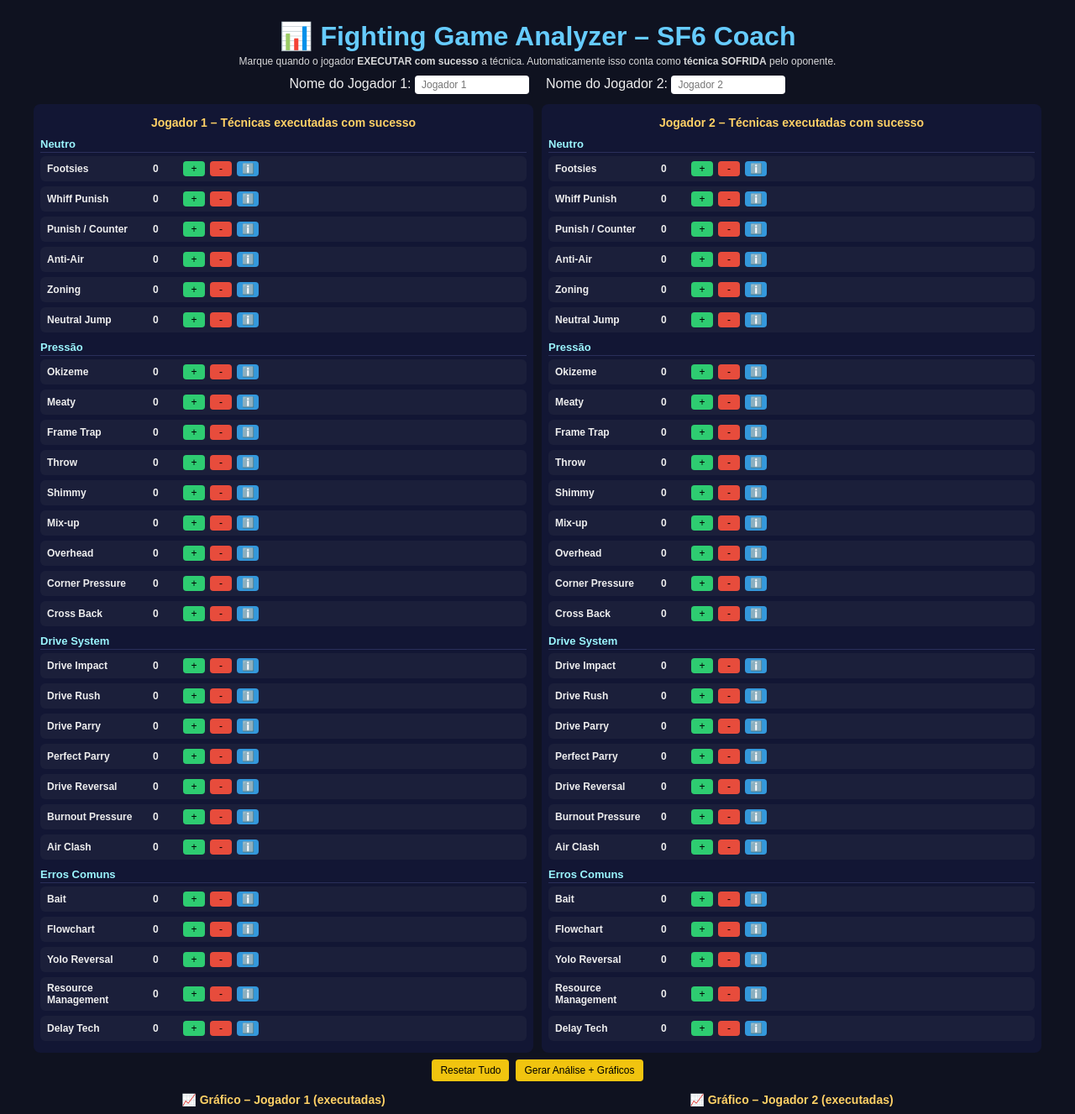
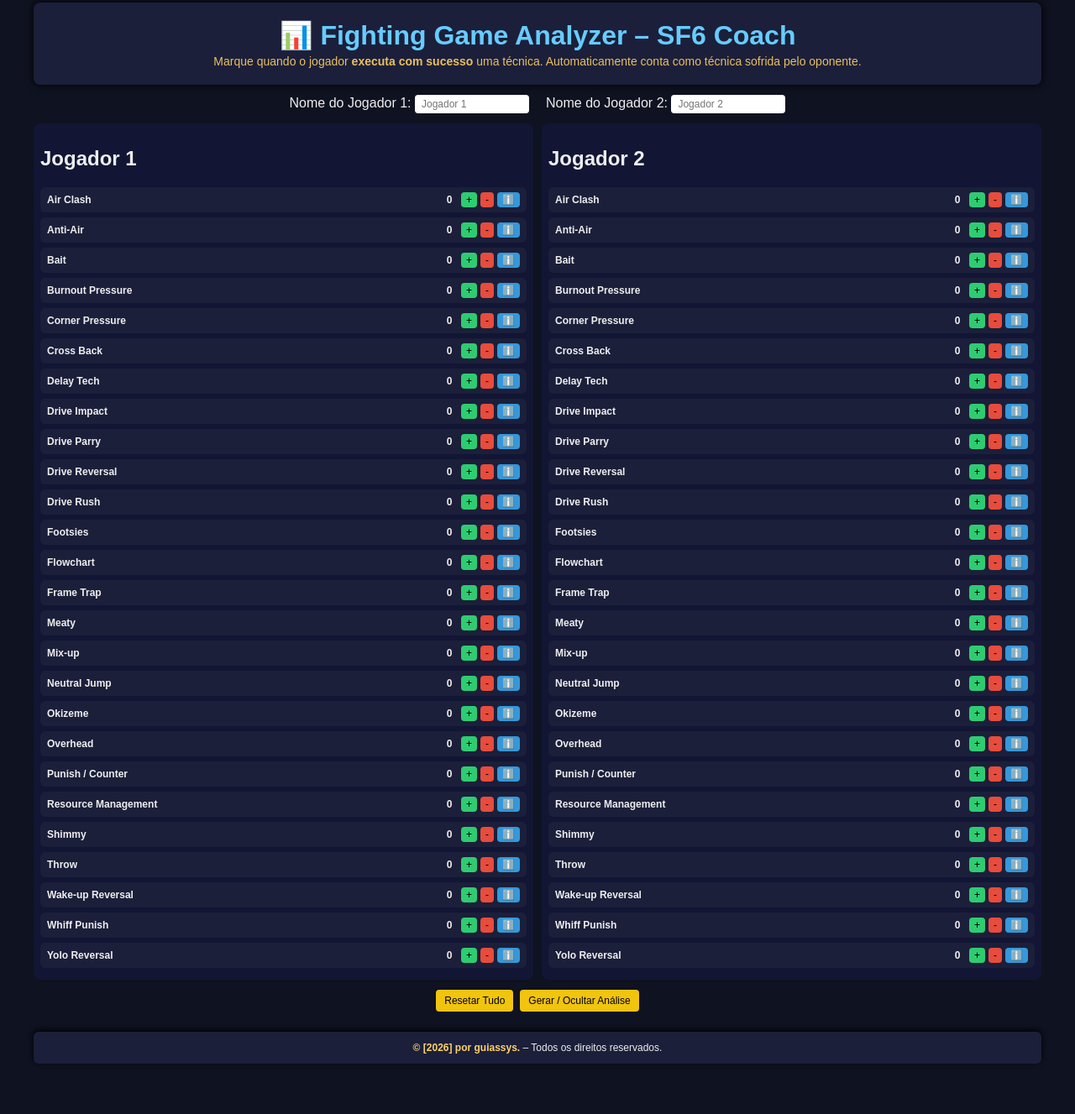
Before and after one commit to guiassys/fighting-game-analyzer, a plain HTML site: page index.html in a window 1280 px wide. Shown: the part 9-1336 px from the top of the page at 84% size. After the commit the page ends 1288 px from the top, so only its background shows below. Drawn offline with Linux system fonts and the light colour scheme.

Commit message:
Refactor user interface

```diff
--- a/index.html
+++ b/index.html
@@ -3,46 +3,58 @@
 <head>
 <meta charset="UTF-8" />
 <title>Fighting Game Analyzer – SF6 Coach</title>
+<link rel="icon" href="https://upload.wikimedia.org/wikipedia/commons/6/6a/Video-game-icon.png" type="image/png" />
 <style>
-  body { font-family: Arial, sans-serif; background:#0f1220; color:#eee; padding:12px; max-width:1200px; margin:auto; }
-  h1 { text-align:center; color:#6cf; margin-bottom:4px; }
-  .subtitle { text-align:center; font-size:12px; opacity:.9; margin-bottom:10px; }
-  h2 { text-align:center; font-size:14px; color:#ffd166; margin:6px 0; }
-  h3 { font-size:13px; color:#9bf6ff; margin:10px 0 4px; border-bottom:1px solid #2a2f5a; padding-bottom:2px; }
-  .grid { display:grid; grid-template-columns:1fr 1fr; gap:10px; }
+  body { font-family: Arial, sans-serif; background:#0f1220; color:#eee; padding:12px; max-width:1200px; margin:auto; display:flex; flex-direction:column; min-height:100vh;}
+  header { text-align:center; background:#1b1f3a; padding:20px; border-radius:8px; margin-bottom:12px; box-shadow: 0 0 10px #000; }
+  header h1 { color:#6cf; font-size:2em; margin:0; }
+  header .subtitle { font-size:14px; color:#ffd166; margin-top:4px; opacity:.9; }
+  .name-inputs { display:flex; justify-content:center; gap:20px; margin-bottom:12px; }
+  .name-inputs input { padding:4px 8px; border-radius:4px; border:none; font-size:12px; width:120px; }
+  .grid { display:grid; grid-template-columns:1fr 1fr; gap:10px; flex:1; }
   .panel { background:#121634; padding:8px; border-radius:8px; }
-  .tech { background:#1b1f3a; padding:6px 8px; border-radius:6px; margin-bottom:6px;
-          display:grid; grid-template-columns:120px 30px 26px 26px 26px; gap:6px; align-items:center; font-size:12px; }
-  .tech span { font-weight:bold; }
+  .tech {
+    background:#1b1f3a;
+    padding:6px 8px;
+    border-radius:6px;
+    margin-bottom:6px;
+    display:flex;
+    align-items:center;
+    justify-content:space-between;
+    font-size:12px;
+  }
+  .tech span.name { flex:1; font-weight:bold; }
+  .tech .counter { width:28px; text-align:center; font-weight:bold; }
+  .tech .buttons { display:flex; gap:4px; align-items:center; }
   button { padding:2px 6px; border-radius:4px; border:none; cursor:pointer; font-size:12px; }
   .inc { background:#2ecc71; }
   .dec { background:#e74c3c; }
   .info-btn { background:#3498db; color:#fff; font-weight:bold; }
   .info-panel { display:none; background:#0c102a; border-left:3px solid #3498db; padding:8px; margin:4px 0 8px; font-size:12px; }
-  .actions { display:flex; gap:8px; justify-content:center; margin:8px 0; }
+  .actions { display:flex; gap:8px; justify-content:center; margin:12px 0; }
   .actions button { background:#f1c40f; padding:6px 10px; font-size:12px; }
-  .name-inputs { display:flex; justify-content:center; gap:20px; margin-bottom:12px; }
-  .name-inputs input { padding:4px 8px; border-radius:4px; border:none; font-size:12px; width:120px; }
-  canvas { background:#fff; border-radius:6px; width:100%; height:auto; margin-top:6px; }
-  .analysis { background:#1b1f3a; padding:10px; border-radius:6px; margin-top:6px; font-size:12px; }
+  .analysis-container { display:none; flex-direction:column; gap:6px; }
+  .analysis { background:#1b1f3a; padding:10px; border-radius:6px; font-size:12px; min-height:60px; }
+  footer { text-align:center; margin-top:12px; font-size:12px; }
+  footer .footer-content { background:#1b1f3a; padding:12px; border-radius:6px; box-shadow:0 -2px 6px #000; }
+  footer .footer-content span { color:#ffd166; font-weight:bold; }
 </style>
 </head>
 <body>
 
-<h1>📊 Fighting Game Analyzer – SF6 Coach</h1>
-<div class="subtitle">
-  Marque quando o jogador <b>EXECUTAR com sucesso</b> a técnica.
-  Automaticamente isso conta como <b>técnica SOFRIDA</b> pelo oponente.
-</div>
+<header>
+  <h1>📊 Fighting Game Analyzer – SF6 Coach</h1>
+  <div class="subtitle">Marque quando o jogador <b>executa com sucesso</b> uma técnica. Automaticamente conta como técnica sofrida pelo oponente.</div>
+</header>
 
 <div class="name-inputs">
   <div>
     <label for="name-p1">Nome do Jogador 1:</label>
-    <input type="text" id="name-p1" placeholder="Jogador 1" />
+    <input type="text" id="name-p1" placeholder="Jogador 1" oninput="updateAnalysisIfVisible()" />
   </div>
   <div>
     <label for="name-p2">Nome do Jogador 2:</label>
-    <input type="text" id="name-p2" placeholder="Jogador 2" />
+    <input type="text" id="name-p2" placeholder="Jogador 2" oninput="updateAnalysisIfVisible()" />
   </div>
 </div>
 
@@ -50,58 +62,54 @@
 
 <div class="actions">
   <button onclick="resetAll()">Resetar Tudo</button>
-  <button onclick="generateAnalysis()">Gerar Análise + Gráficos</button>
+  <button onclick="toggleAnalysis()">Gerar / Ocultar Análise</button>
 </div>
 
-<div class="grid">
+<div class="grid analysis-container" id="analysis-grid">
   <div>
-    <h2>📈 Gráfico – Jogador 1 (executadas)</h2>
-    <canvas id="chart-p1" width="500" height="260"></canvas>
+    <h2>Análise – Jogador 1</h2>
     <div class="analysis" id="analysis-p1"></div>
   </div>
   <div>
-    <h2>📈 Gráfico – Jogador 2 (executadas)</h2>
-    <canvas id="chart-p2" width="500" height="260"></canvas>
+    <h2>Análise – Jogador 2</h2>
     <div class="analysis" id="analysis-p2"></div>
   </div>
 </div>
 
+<footer>
+  <div class="footer-content">
+    <span>© [2026] por guiassys.</span> – Todos os direitos reservados.
+  </div>
+</footer>
+
 <script>
 const techniques = [
-  // 🟢 Neutro
-  { cat:"Neutro", name:"Footsies", desc:"Controle de espaço no neutro.", defense:"Aprenda o alcance dos pokes.", improve:"Use mais golpes seguros." },
-  { cat:"Neutro", name:"Whiff Punish", desc:"Punir golpes errados.", defense:"Não spame golpes no vazio.", improve:"Confirme visualmente antes de apertar." },
-  { cat:"Neutro", name:"Punish / Counter", desc:"Punir ataques errados do oponente com golpes de alcance seguro ou combo.", defense:"Evite atacar de forma previsível; saiba os frames de recovery do oponente.", improve:"Leia os padrões do adversário e responda com ataques de maior dano." },
-  { cat:"Neutro", name:"Anti-Air", desc:"Punir pulos do oponente.", defense:"Varie timing de pulo.", improve:"Reaja mais rápido aos jumps." },
-  { cat:"Neutro", name:"Zoning", desc:"Controle de espaço com golpes longos.", defense:"Walk & block; não pule no desespero.", improve:"Alterne projétil, fake e avanço." },
-  { cat:"Neutro", name:"Neutral Jump", desc:"Pular no neutro para evitar pressão.", defense:"Punir com ataque anti-air.", improve:"Use para variar tempo e distância." },
-
-  // 🔵 Pressão
-  { cat:"Pressão", name:"Okizeme", desc:"Pressão no wake-up.", defense:"Varie wake-up e não use reversal sempre.", improve:"Misture meaty, throw e shimmy." },
-  { cat:"Pressão", name:"Meaty", desc:"Ataque no wake-up.", defense:"Observe timing; varie wake-up.", improve:"Treine timing no modo treino." },
-  { cat:"Pressão", name:"Frame Trap", desc:"Punir mash fora de turno.", defense:"Respeite o turno; defenda mais.", improve:"Mude timing para não virar flowchart." },
-  { cat:"Pressão", name:"Throw", desc:"Agarrão simples para quebrar defesa.", defense:"Use tech de throw, backdash ou pulo.", improve:"Use após vantagem de frames e misture com shimmy." },
-  { cat:"Pressão", name:"Shimmy", desc:"Finta de throw para punir tech.", defense:"Use delay tech; não dê tech automático.", improve:"Varie o spacing." },
-  { cat:"Pressão", name:"Mix-up", desc:"Forçar adivinhação.", defense:"Observe padrões.", improve:"Varie opções." },
-  { cat:"Pressão", name:"Overhead", desc:"Quebra defesa baixa.", defense:"Troque para guarda em pé.", improve:"Não repita sempre do mesmo setup." },
-  { cat:"Pressão", name:"Corner Pressure", desc:"Pressão no canto.", defense:"Brigue pra sair do corner.", improve:"Trave opções de escape." },
-  { cat:"Pressão", name:"Cross Back", desc:"Passar por trás do oponente para confundir.", defense:"Observe movimentação lateral e bloqueie.", improve:"Varie timing e espaçamento." },
-
-  // 🟣 Drive System (SF6)
-  { cat:"Drive System", name:"Drive Impact", desc:"Golpe de armadura que causa wall splat.", defense:"Use counter DI, multi-hit ou throw.", improve:"Use para punir padrões." },
-  { cat:"Drive System", name:"Drive Rush", desc:"Avanço rápido para pressão/confirm.", defense:"Check de avanço.", improve:"Use para converter hits." },
-  { cat:"Drive System", name:"Drive Parry", desc:"Parry que consome Drive.", defense:"Baitar e atrasar golpes.", improve:"Use em strings previsíveis." },
-  { cat:"Drive System", name:"Perfect Parry", desc:"Parry no timing perfeito.", defense:"Varie timing/throws.", improve:"Treine reação." },
-  { cat:"Drive System", name:"Drive Reversal", desc:"Escape defensivo com Drive.", defense:"Baitar e punir.", improve:"Use quando encurralado." },
-  { cat:"Drive System", name:"Burnout Pressure", desc:"Pressão quando o oponente está em Burnout.", defense:"Evite Burnout.", improve:"Abuse do chip damage." },
-  { cat:"Drive System", name:"Air Clash", desc:"Quando ataques aéreos dos dois jogadores colidem, causando pouco ou nenhum dano.", defense:"Evite atacar no mesmo tempo que o oponente; varie altura e timing.", improve:"Use para punir jump-ins ou padrões previsíveis do adversário."},
-
-  // 🔴 Erros Comuns / Leitura
-  { cat:"Erros Comuns", name:"Bait", desc:"Provocar erro do oponente.", defense:"Não reaja no automático.", improve:"Varie recuar e atacar." },
-  { cat:"Erros Comuns", name:"Flowchart", desc:"Repetir sempre o mesmo padrão.", defense:"Punir o padrão.", improve:"Quebre seus próprios hábitos." },
-  { cat:"Erros Comuns", name:"Yolo Reversal", desc:"Abusar de reversals sem leitura.", defense:"Baitar e punir.", improve:"Use com critério." },
-  { cat:"Erros Comuns", name:"Resource Management", desc:"Uso ruim do Drive Gauge.", defense:"Forçar Burnout.", improve:"Gerencie melhor o Drive." },
-  { cat:"Erros Comuns", name:"Delay Tech", desc:"Delay na defesa de throws.", defense:"Use tech automático com leitura.", improve:"Varie tempo de defesa." },
+  { name:"Air Clash", desc:"Quando ataques aéreos dos dois jogadores colidem, causando pouco ou nenhum dano.", defense:"Evite atacar no mesmo tempo que o oponente; varie altura e timing.", improve:"Use para punir jump-ins ou padrões previsíveis do adversário."},
+  { name:"Anti-Air", desc:"Punir pulos do oponente.", defense:"Varie timing de pulo.", improve:"Reaja mais rápido aos jumps." },
+  { name:"Bait", desc:"Provocar erro do oponente.", defense:"Não reaja no automático.", improve:"Varie recuar e atacar." },
+  { name:"Burnout Pressure", desc:"Pressão quando o oponente está em Burnout.", defense:"Evite Burnout.", improve:"Abuse do chip damage." },
+  { name:"Corner Pressure", desc:"Pressão no canto.", defense:"Brigue pra sair do corner.", improve:"Trave opções de escape." },
+  { name:"Cross Back", desc:"Passar por trás do oponente para confundir.", defense:"Observe movimentação lateral e bloqueie.", improve:"Varie timing e espaçamento." },
+  { name:"Delay Tech", desc:"Delay na defesa de throws.", defense:"Use tech automático com leitura.", improve:"Varie tempo de defesa." },
+  { name:"Drive Impact", desc:"Golpe de armadura que causa wall splat.", defense:"Use counter DI, multi-hit ou throw.", improve:"Use para punir padrões." },
+  { name:"Drive Parry", desc:"Parry que consome Drive.", defense:"Baitar e atrasar golpes.", improve:"Use em strings previsíveis." },
+  { name:"Drive Reversal", desc:"Escape defensivo com Drive.", defense:"Baitar e punir.", improve:"Use quando encurralado." },
+  { name:"Drive Rush", desc:"Avanço rápido para pressão/confirm.", defense:"Check de avanço.", improve:"Use para converter hits." },
+  { name:"Footsies", desc:"Controle de espaço no neutro.", defense:"Aprenda o alcance dos pokes.", improve:"Use mais golpes seguros." },
+  { name:"Flowchart", desc:"Repetir sempre o mesmo padrão.", defense:"Punir o padrão.", improve:"Quebre seus próprios hábitos." },
+  { name:"Frame Trap", desc:"Punir mash fora de turno.", defense:"Respeite o turno; defenda mais.", improve:"Mude timing para não virar flowchart." },
+  { name:"Meaty", desc:"Ataque no wake-up.", defense:"Observe timing; varie wake-up.", improve:"Treine timing no modo treino." },
+  { name:"Mix-up", desc:"Forçar adivinhação.", defense:"Observe padrões.", improve:"Varie opções." },
+  { name:"Neutral Jump", desc:"Pular no neutro para evitar pressão.", defense:"Punir com ataque anti-air.", improve:"Use para variar tempo e distância." },
+  { name:"Okizeme", desc:"Pressão no wake-up.", defense:"Varie wake-up e não use reversal sempre.", improve:"Misture meaty, throw e shimmy." },
+  { name:"Overhead", desc:"Quebra defesa baixa.", defense:"Troque para guarda em pé.", improve:"Não repita sempre do mesmo setup." },
+  { name:"Punish / Counter", desc:"Punir ataques errados do oponente com golpes de alcance seguro ou combo.", defense:"Evite atacar de forma previsível; saiba os frames de recovery do oponente.", improve:"Leia os padrões do adversário e responda com ataques de maior dano." },
+  { name:"Resource Management", desc:"Uso ruim do Drive Gauge.", defense:"Forçar Burnout.", improve:"Gerencie melhor o Drive." },
+  { name:"Shimmy", desc:"Finta de throw para punir tech.", defense:"Use delay tech; não dê tech automático.", improve:"Varie o spacing." },
+  { name:"Throw", desc:"Agarrão simples para quebrar defesa.", defense:"Use tech de throw, backdash ou pulo.", improve:"Use após vantagem de frames e misture com shimmy." },
+  { name:"Wake-up Reversal", desc:"Reversal usado ao se levantar do chão gastando Drive ou outro recurso.", defense:"Antecipe e evite ataques previsíveis; varie seu timing.", improve:"Use com leitura do oponente; combine com bait ou backdash." },
+  { name:"Whiff Punish", desc:"Punir golpes errados.", defense:"Não spame golpes no vazio.", improve:"Confirme visualmente antes de apertar." },
+  { name:"Yolo Reversal", desc:"Abusar de reversals sem leitura.", defense:"Baitar e punir.", improve:"Use com critério." },
 ];
 
 const players = [
@@ -111,32 +119,27 @@ const players = [
 
 const panels = document.getElementById("panels");
 
+// Criar linhas de técnicas
 players.forEach(player => {
   const div = document.createElement("div");
   div.className = "panel";
-  div.innerHTML = `<h2>${player.label} – Técnicas executadas com sucesso</h2>`;
+  div.innerHTML = `<h2>${player.label}</h2>`;
 
-  let lastCat = "";
   techniques.forEach((t, i) => {
     player.executed[t.name] = 0;
     player.suffered[t.name] = 0;
-
-    if (t.cat !== lastCat) {
-      const catTitle = document.createElement("h3");
-      catTitle.innerText = t.cat;
-      div.appendChild(catTitle);
-      lastCat = t.cat;
-    }
 
     const wrap = document.createElement("div");
     const row = document.createElement("div");
     row.className = "tech";
     row.innerHTML = `
-      <span>${t.name}</span>
-      <span id="${player.id}-count-${t.name}">0</span>
-      <button class="inc" onclick="inc('${player.id}','${t.name}',1)">+</button>
-      <button class="dec" onclick="inc('${player.id}','${t.name}',-1)">-</button>
-      <button class="info-btn" onclick="toggleInfo('${player.id}-${i}')">ℹ️</button>
+      <span class="name">${t.name}</span>
+      <span class="counter" id="${player.id}-count-${t.name}">0</span>
+      <div class="buttons">
+        <button class="inc" onclick="inc('${player.id}','${t.name}',1)">+</button>
+        <button class="dec" onclick="inc('${player.id}','${t.name}',-1)">-</button>
+        <button class="info-btn" onclick="toggleInfo('${player.id}-${i}')">ℹ️</button>
+      </div>
     `;
 
     const info = document.createElement("div");
@@ -156,6 +159,7 @@ players.forEach(player => {
   panels.appendChild(div);
 });
 
+// Funções de interação
 function toggleInfo(id) {
   const el = document.getElementById(id);
   el.style.display = el.style.display === "block" ? "none" : "block";
@@ -167,6 +171,7 @@ function inc(playerId, tech, delta) {
   p.executed[tech] = Math.max(0, p.executed[tech] + delta);
   opp.suffered[tech] = Math.max(0, opp.suffered[tech] + delta);
   document.getElementById(`${playerId}-count-${tech}`).innerText = p.executed[tech];
+  updateAnalysisIfVisible();
 }
 
 function resetAll() {
@@ -177,24 +182,38 @@ function resetAll() {
       document.getElementById(`${p.id}-count-${t.name}`).innerText = 0;
     });
   });
-  clearChart("chart-p1");
-  clearChart("chart-p2");
+  hideAnalysis();
+}
+
+function toggleAnalysis() {
+  const container = document.getElementById("analysis-grid");
+  if(container.style.display === "flex") {
+    container.style.display = "none";
+  } else {
+    generateAnalysis();
+    container.style.display = "flex";
+  }
+}
+
+function hideAnalysis() {
+  document.getElementById("analysis-grid").style.display = "none";
   document.getElementById("analysis-p1").innerHTML = "";
   document.getElementById("analysis-p2").innerHTML = "";
 }
 
-function clearChart(id) {
-  const ctx = document.getElementById(id).getContext("2d");
-  ctx.clearRect(0, 0, 500, 260);
+function updateAnalysisIfVisible() {
+  const container = document.getElementById("analysis-grid");
+  if(container.style.display === "flex") {
+    generateAnalysis();
+  }
 }
 
 function generateAnalysis() {
-  // Atualizar nomes dos jogadores
   players[0].label = document.getElementById("name-p1").value || "Jogador 1";
   players[1].label = document.getElementById("name-p2").value || "Jogador 2";
 
-  drawChart("p1", "chart-p1", "analysis-p1");
-  drawChart("p2", "chart-p2", "analysis-p2");
+  drawAnalysis("p1", "analysis-p1");
+  drawAnalysis("p2", "analysis-p2");
 }
 
 function detectProfile(p) {
@@ -205,35 +224,27 @@ function detectProfile(p) {
   return { name:"Equilibrado", desc:"Mistura bem várias ferramentas." };
 }
 
-function drawChart(pid, chartId, analysisId) {
+function drawAnalysis(pid, analysisId) {
   const p = players.find(x => x.id === pid);
-  const ctx = document.getElementById(chartId).getContext("2d");
-  clearChart(chartId);
+  const totalExecuted = Object.values(p.executed).reduce((a,b)=>a+b,0);
 
-  const values = Object.values(p.executed);
-  const max = Math.max(...values, 1);
-  let x = 10;
-  const barWidth = 28;
+  if(totalExecuted === 0){
+    document.getElementById(analysisId).innerHTML = "<p>Não há informações suficientes para avaliar este jogador.</p>";
+    return;
+  }
 
   let html = `<b>🎯 ${p.label} executou mais (pode estar previsível):</b><ul>`;
   let html2 = `<b>🛡️ ${p.label} sofreu mais (treinar defesa contra):</b><ul>`;
 
+  const maxExecuted = Math.max(...Object.values(p.executed));
+  const maxSuffered = Math.max(...Object.values(p.suffered));
+
   techniques.forEach(t => {
     const v = p.executed[t.name];
     const s = p.suffered[t.name];
-    const h = (v / max) * 180;
 
-    ctx.fillStyle = "#4dabf7";
-    ctx.fillRect(x, 220 - h, barWidth, h);
-    ctx.fillStyle = "#000";
-    ctx.fillText(t.name, x, 240);
-    ctx.fillText(v, x + 6, 210 - h);
-
-    if (v === max && v > 0) html += `<li><b>${t.name}</b>: ${t.improve}</li>`;
-    if (s > 0 && s === Math.max(...Object.values(p.suffered)))
-      html2 += `<li><b>${t.name}</b>: ${t.defense}</li>`;
-
-    x += barWidth + 6;
+    if (v === maxExecuted && v > 0) html += `<li><b>${t.name}</b>: ${t.improve}</li>`;
+    if (s === maxSuffered && s > 0) html2 += `<li><b>${t.name}</b>: ${t.defense}</li>`;
   });
 
   html += "</ul>";
@@ -241,8 +252,7 @@ function drawChart(pid, chartId, analysisId) {
 
   const profile = detectProfile(p);
   document.getElementById(analysisId).innerHTML =
-    (max === 0) ? "<p>Nenhuma técnica registrada ainda.</p>"
-      : html + html2 + `<hr/><b>🧬 Padrão de jogo detectado para ${p.label}:</b> <p><b>${profile.name}</b> – ${profile.desc}</p>`;
+    html + html2 + `<hr/><b>🧬 Padrão de jogo detectado para ${p.label}:</b> <p><b>${profile.name}</b> – ${profile.desc}</p>`;
 }
 </script>
 
```
